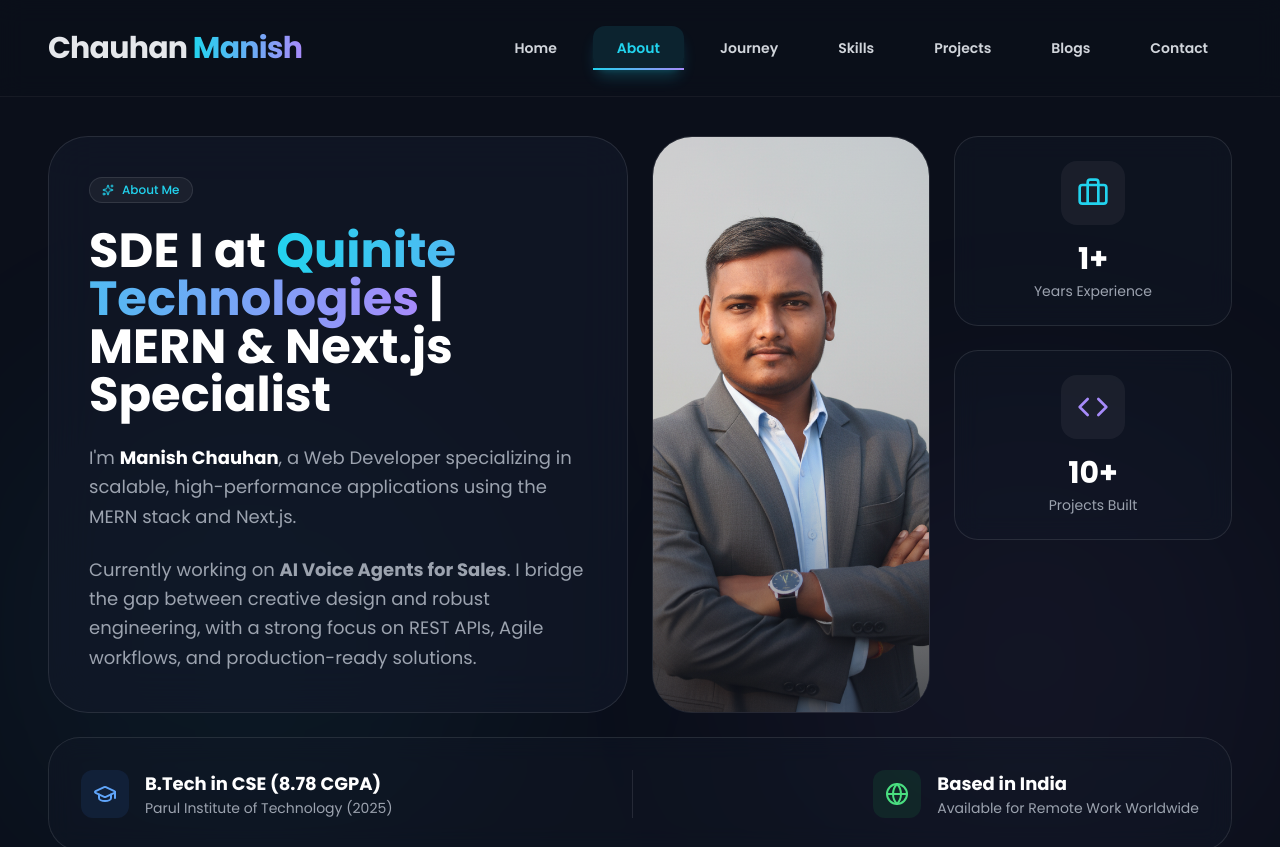
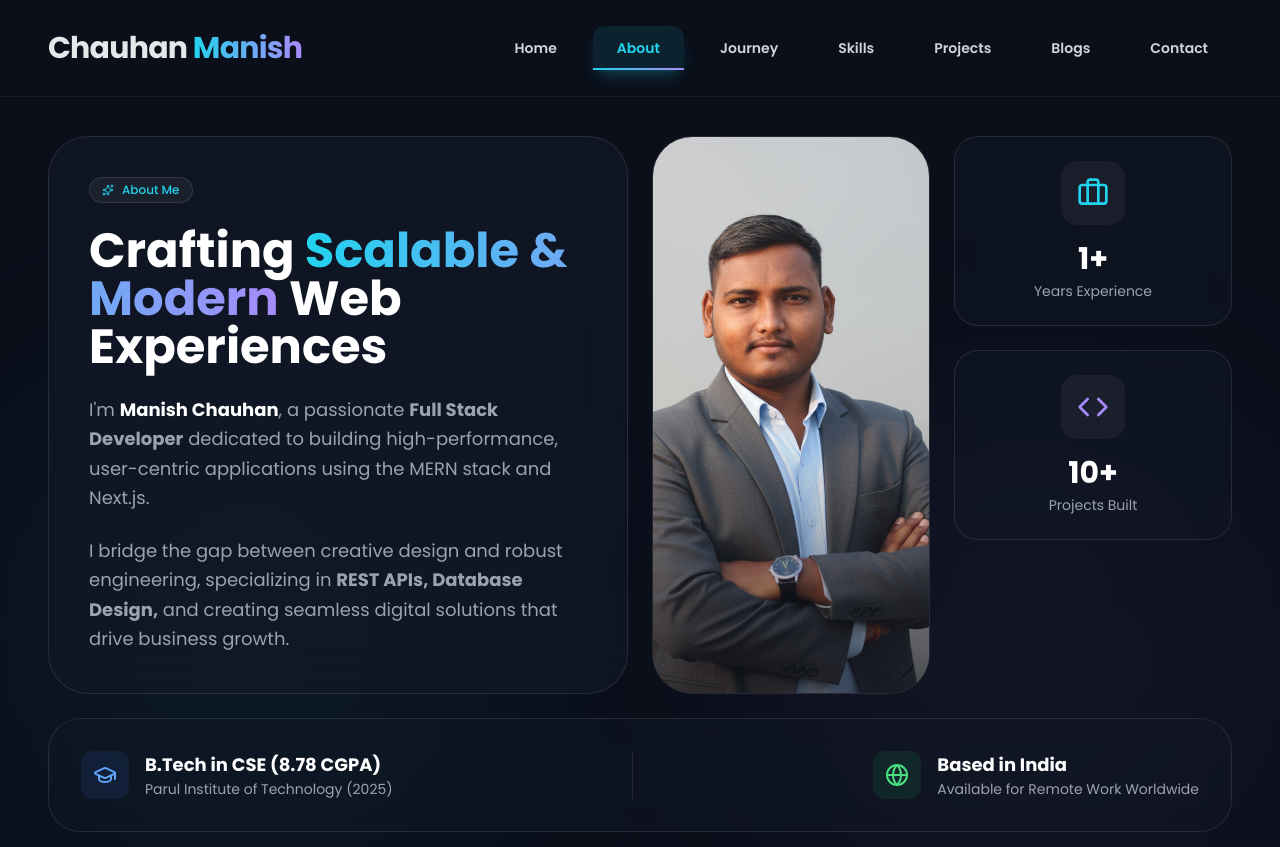
Before and after one commit to manishchauhan009/manishchauhan, a Next.js app: page /about in a window 1280 px wide. Shown: the top 847 px of the page. Built offline with nearby package versions, Linux system fonts and the light colour scheme.

Commit message:
content(about): Generalize bio to remove company specific details

```diff
--- a/src/components/sections/About.jsx
+++ b/src/components/sections/About.jsx
@@ -44,15 +44,15 @@
                             </div>
 
                             <h2 className="text-3xl md:text-4xl lg:text-5xl font-bold mb-6 leading-tight">
-                                SDE I at <span className="text-gradient">Quinite Technologies</span> | MERN & Next.js Specialist
+                                Crafting <span className="text-gradient">Scalable & Modern</span> Web Experiences
                             </h2>
 
                             <p className="text-gray-400 text-lg leading-relaxed mb-6">
-                                I'm <strong className="text-white">Manish Chauhan</strong>, a Web Developer specializing in scalable, high-performance applications using the MERN stack and Next.js.
+                                I'm <strong className="text-white">Manish Chauhan</strong>, a passionate <strong>Full Stack Developer</strong> dedicated to building high-performance, user-centric applications using the MERN stack and Next.js.
                             </p>
 
                             <p className="text-gray-400 text-lg leading-relaxed">
-                                Currently working on <strong>AI Voice Agents for Sales</strong>. I bridge the gap between creative design and robust engineering, with a strong focus on REST APIs, Agile workflows, and production-ready solutions.
+                                I bridge the gap between creative design and robust engineering, specializing in <strong>REST APIs, Database Design,</strong> and creating seamless digital solutions that drive business growth.
                             </p>
                         </div>
                     </div>
```
